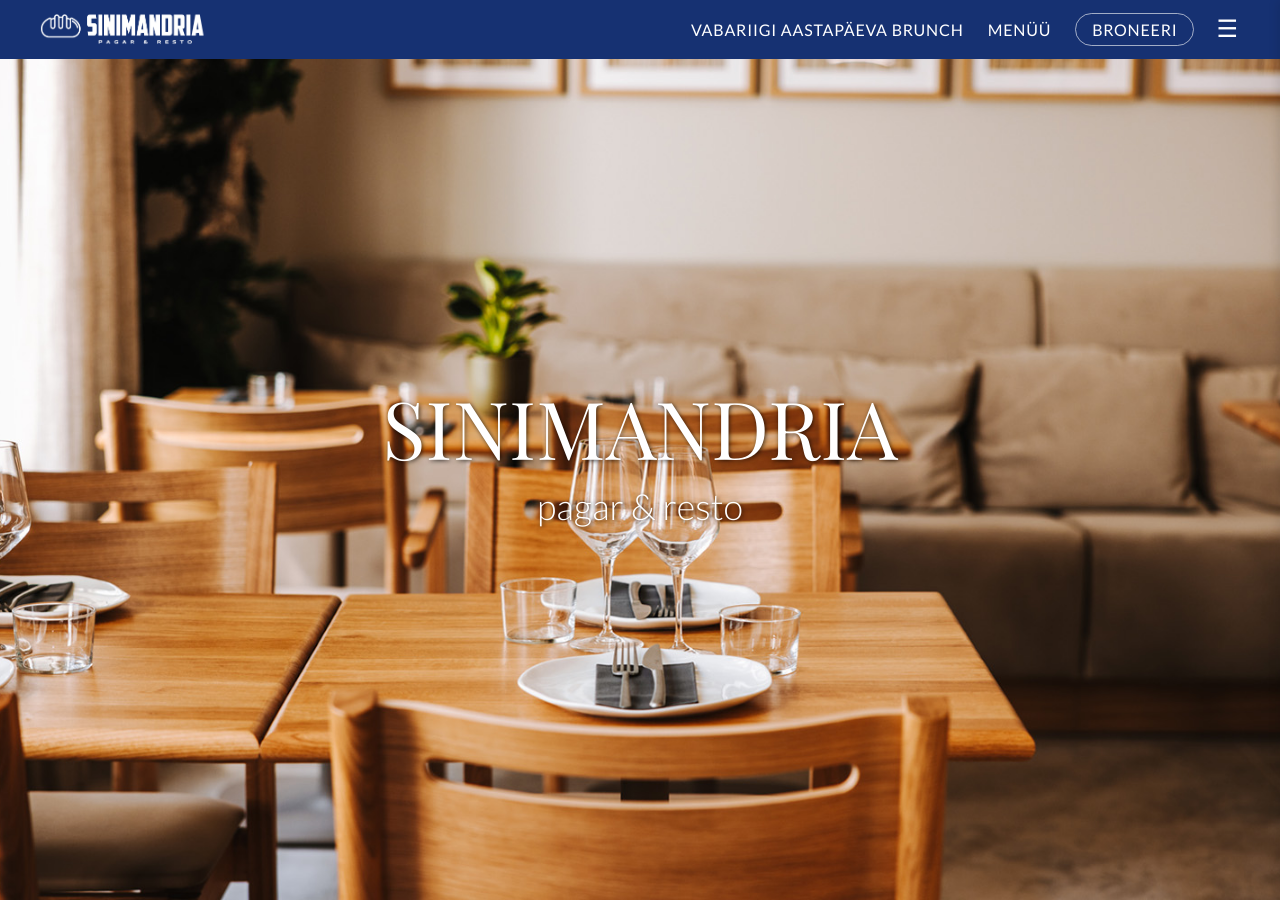
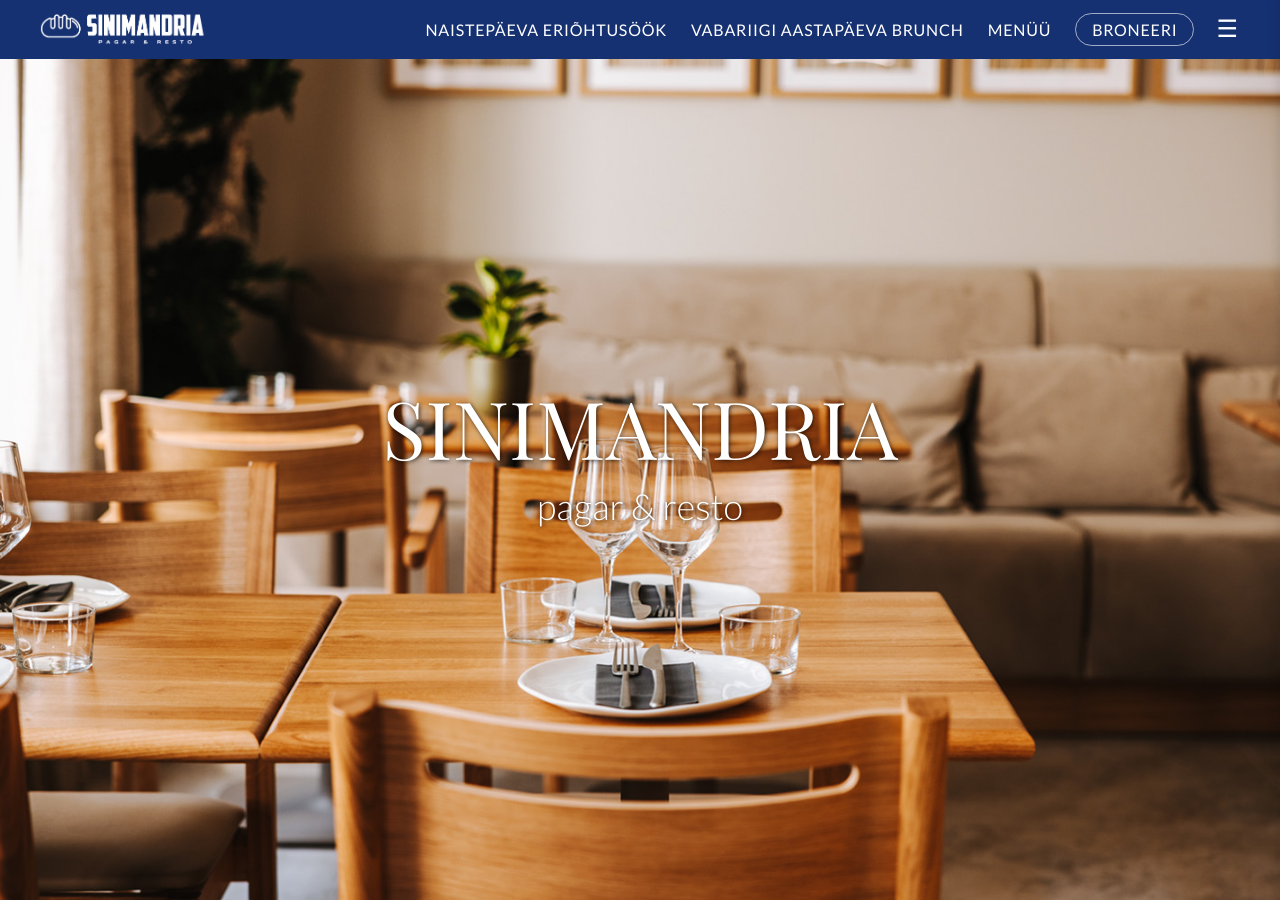
Before and after one commit to m-tu/sinimandria, a Jekyll site: the page built from pages/index.markdown, in a window 1280 px wide and 900 px high. Built offline with Jekyll 4.4.1, drawn with Linux system fonts in a browser that asks for light colours.

Commit message:
Update header.html

```diff
--- a/_includes/header.html
+++ b/_includes/header.html
@@ -8,7 +8,8 @@
     <div class="nav-group">
       <nav id="main-nav">
         <div class="nav-inline">
-           <a href="{{ '/events/aastapaev' | absolute_url }}">Vabariigi aastapäeva brunch</a>
+          <a href="{{ '/events/naistepaev-menu' | absolute_url }}">Naistepäeva eriõhtusöök</a>
+          <a href="{{ '/events/aastapaev' | absolute_url }}">Vabariigi aastapäeva brunch</a>
           <a href="{{ '/menu/' | absolute_url }}">Menüü</a>
           <a href="https://book.easytable.com/book/?id=f4386&lang=auto" target="_blank" rel="noopener noreferrer" class="nav-link-cta">Broneeri</a>
         </div>
```
